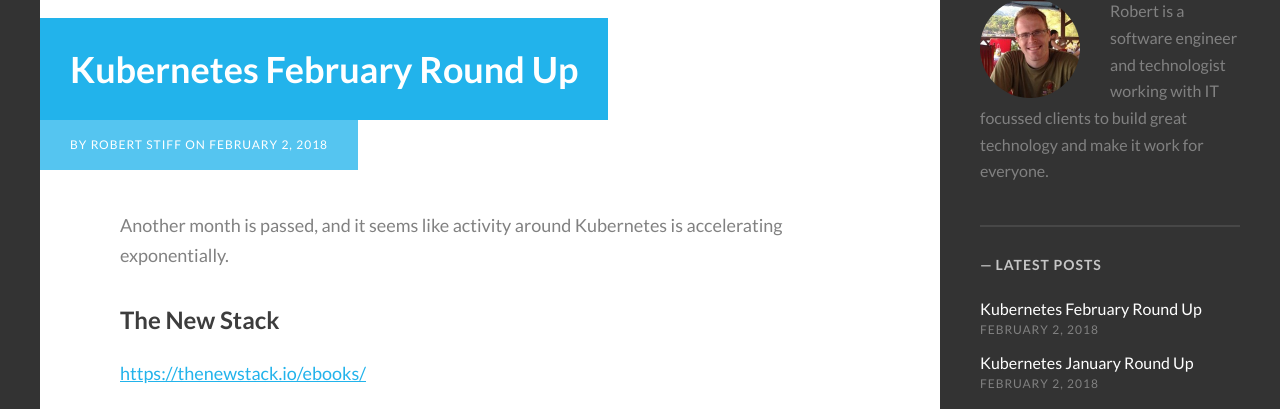
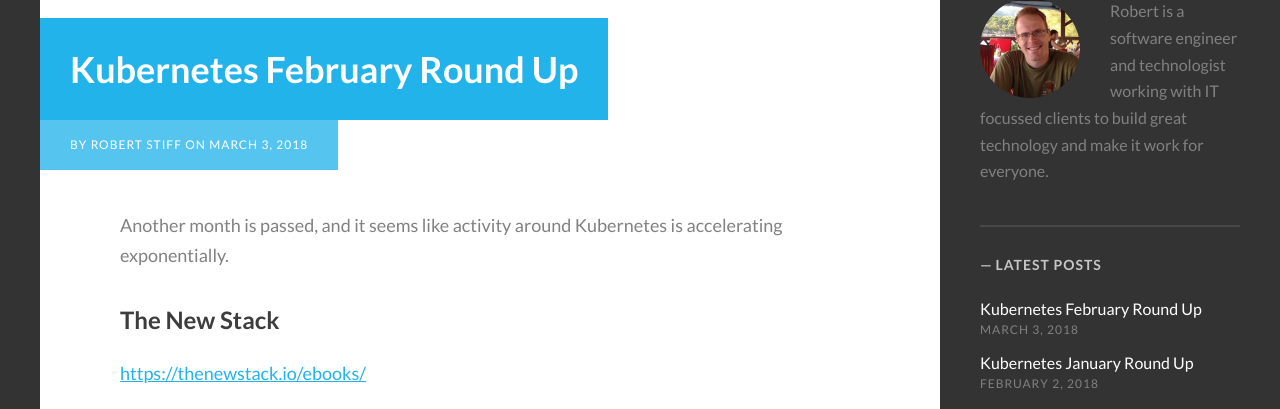
Before and after one commit to uatec/hidef.github.io, a Jekyll site: the page built from _posts/2018-03-03-kubernetes-february-round-up.md, in a window 1280 px wide and 900 px high. Shown: the part 285-694 px from the top of the window. Built offline with Jekyll 4.4.1, drawn with Linux system fonts in a browser that asks for light colours; some web fonts are replaced; comment, search, counter and statistics services are not loaded; part of the change alters nothing that is shown.

```diff
--- a/_posts/2018-03-03-kubernetes-february-round-up.md
+++ b/_posts/2018-03-03-kubernetes-february-round-up.md
@@ -3,7 +3,7 @@ title: "Kubernetes February Round Up"
 author: Robert Stiff
 layout: post
 tags: ["kubernetes"]
-date: 2018-02-02
+date: 2018-03-03
 ---
 
 Another month is passed, and it seems like activity around Kubernetes is accelerating exponentially.
```
